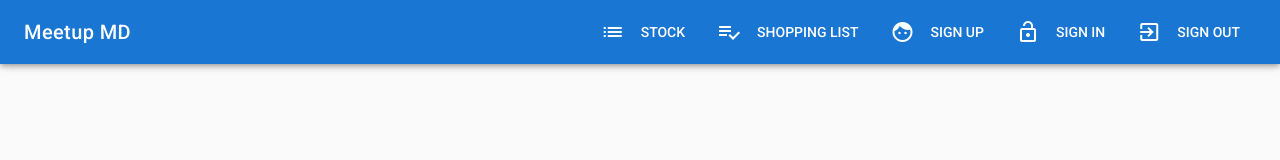
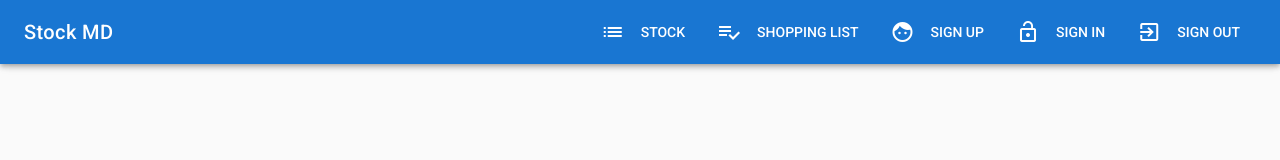
Before and after one commit to udhayamgit/stock-md, a Vue app: page / in a window 1280 px wide. Shown: the top 160 px of the page. Built offline with nearby package versions, Linux system fonts and the light colour scheme.

Commit message:
Update naming in header and toolbar

```diff
--- a/index.html
+++ b/index.html
@@ -3,7 +3,7 @@
   <head>
     <meta charset="utf-8">
     <meta name="viewport" content="width=device-width,initial-scale=1.0">
-    <title>stock-md</title>
+    <title>Stock MD</title>
     <link href='https://fonts.googleapis.com/css?family=Roboto:300,400,500,700|Material+Icons' rel="stylesheet">
   </head>
   <body>
--- a/src/App.vue
+++ b/src/App.vue
@@ -2,7 +2,7 @@
   <v-app>
 
     <v-toolbar app dark class="primary">
-      <v-toolbar-title><router-link to="/" tag="span" style="cursor: pointer">Meetup MD</router-link></v-toolbar-title>
+      <v-toolbar-title><router-link to="/" tag="span" style="cursor: pointer">Stock MD</router-link></v-toolbar-title>
       <v-spacer></v-spacer>
       <v-toolbar-items class="hidden-xs-only">
         <v-btn flat to="/items"><v-icon left>list</v-icon>Stock</v-btn>
```
